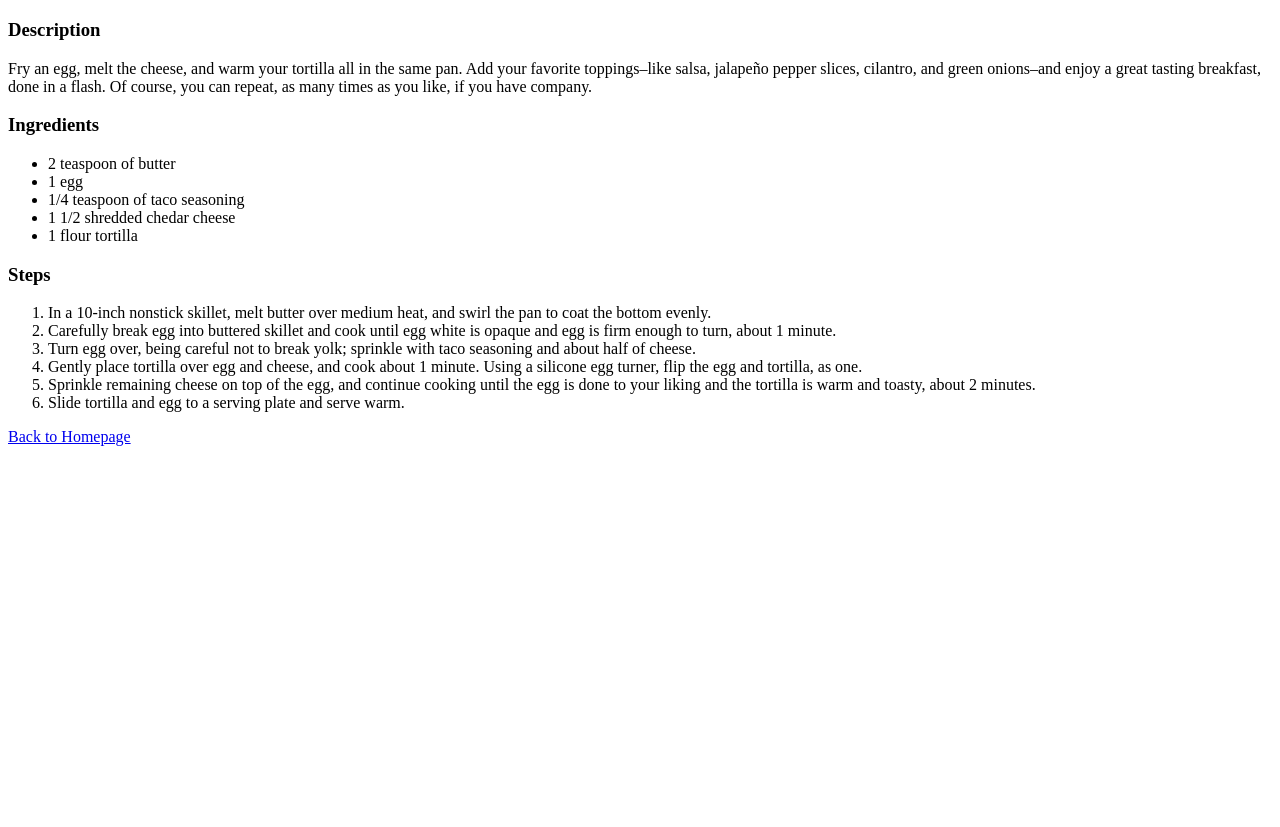
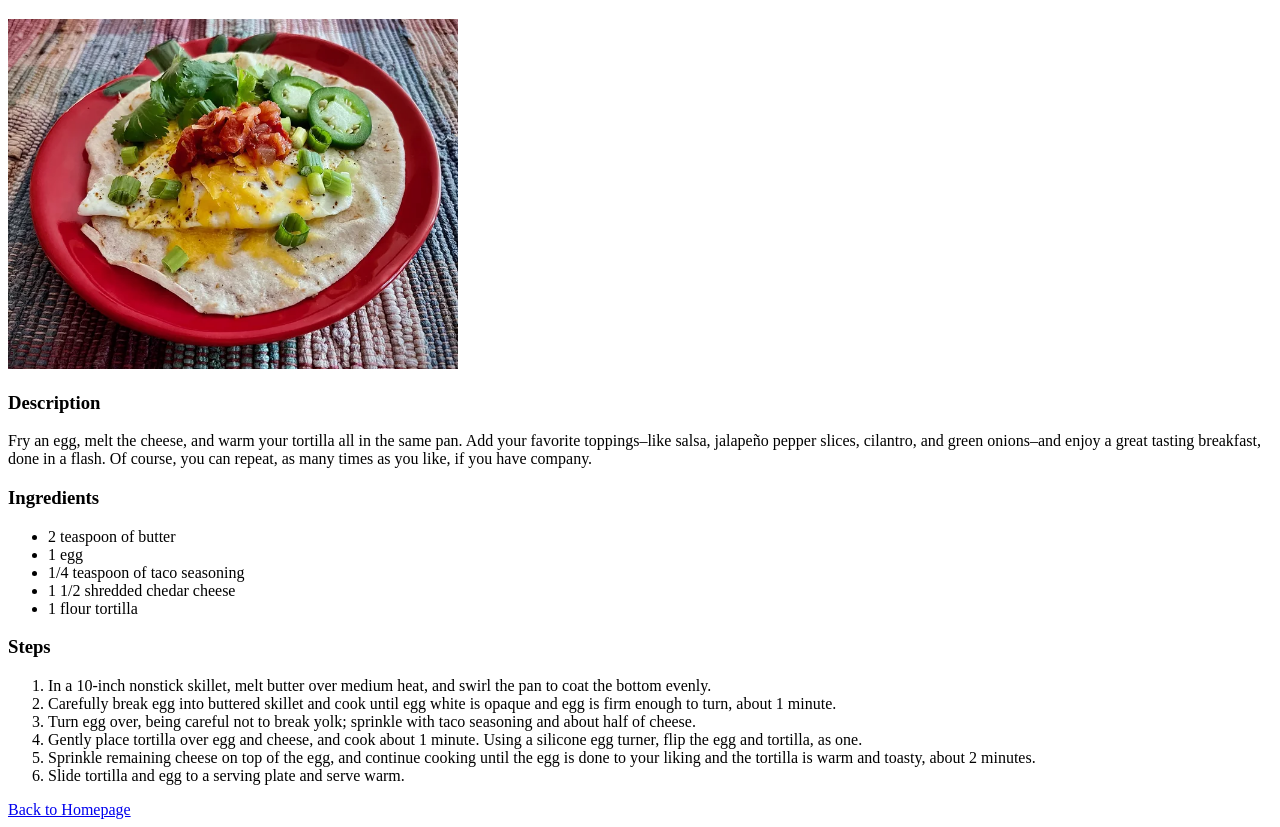
Before and after one commit to hope-miki/Odin-Recipe, a plain HTML site: page recipes/tortilla.html in a window 1280 px wide. Shown: the part 61-888 px from the top of the page. Before the commit the page ends 800 px from the top, so only its background shows below. Drawn offline with Linux system fonts and the light colour scheme.

Commit message:
Add tortilla image

```diff
--- a/recipes/tortilla.html
+++ b/recipes/tortilla.html
@@ -6,6 +6,8 @@
     </head>
     <body>
         <h1>Fried Egg Tortilla</h1>
+        <img src="../img/tortilla.jpg" alt="tortilla img" height="350" width="450">
+
         <h3>Description</h3>
         <p>Fry an egg, melt the cheese, and warm your tortilla all
             in the same pan. Add your favorite toppings–like salsa,
```
